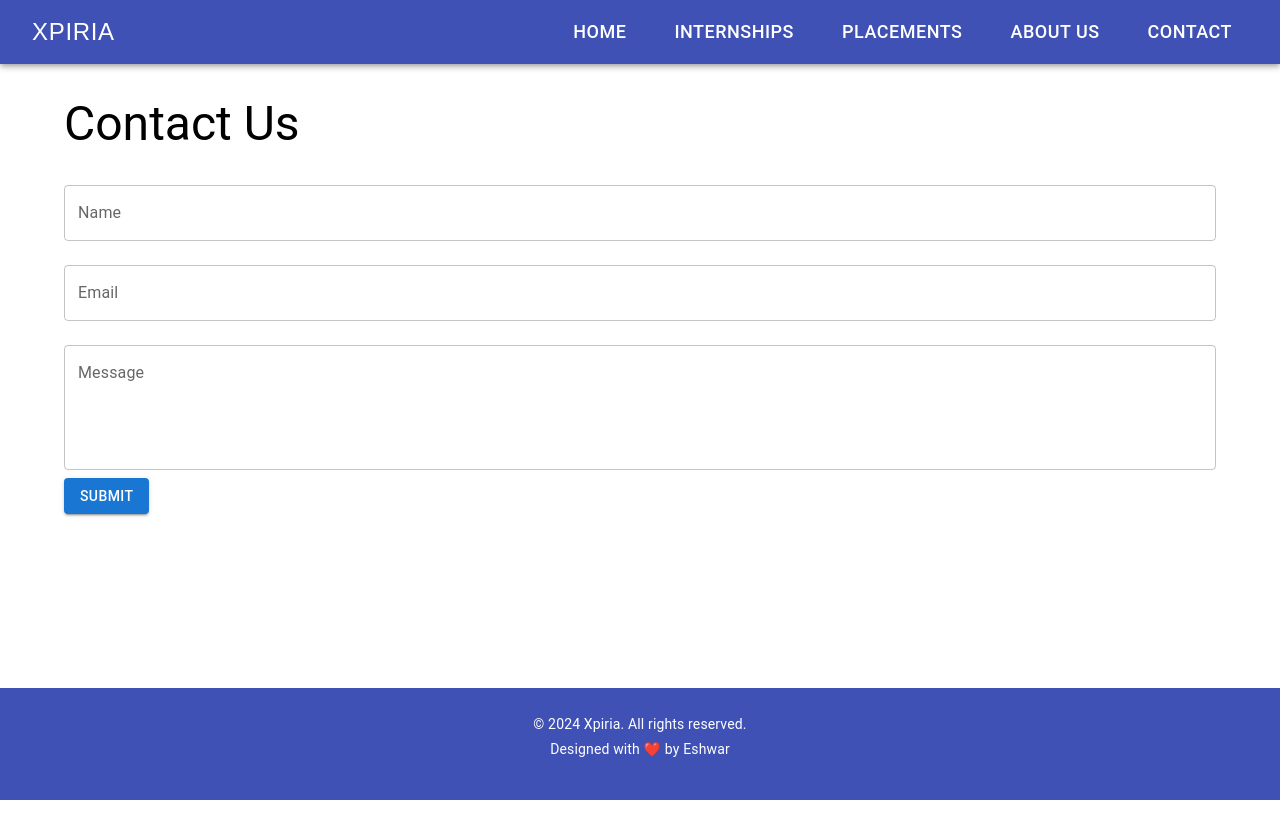
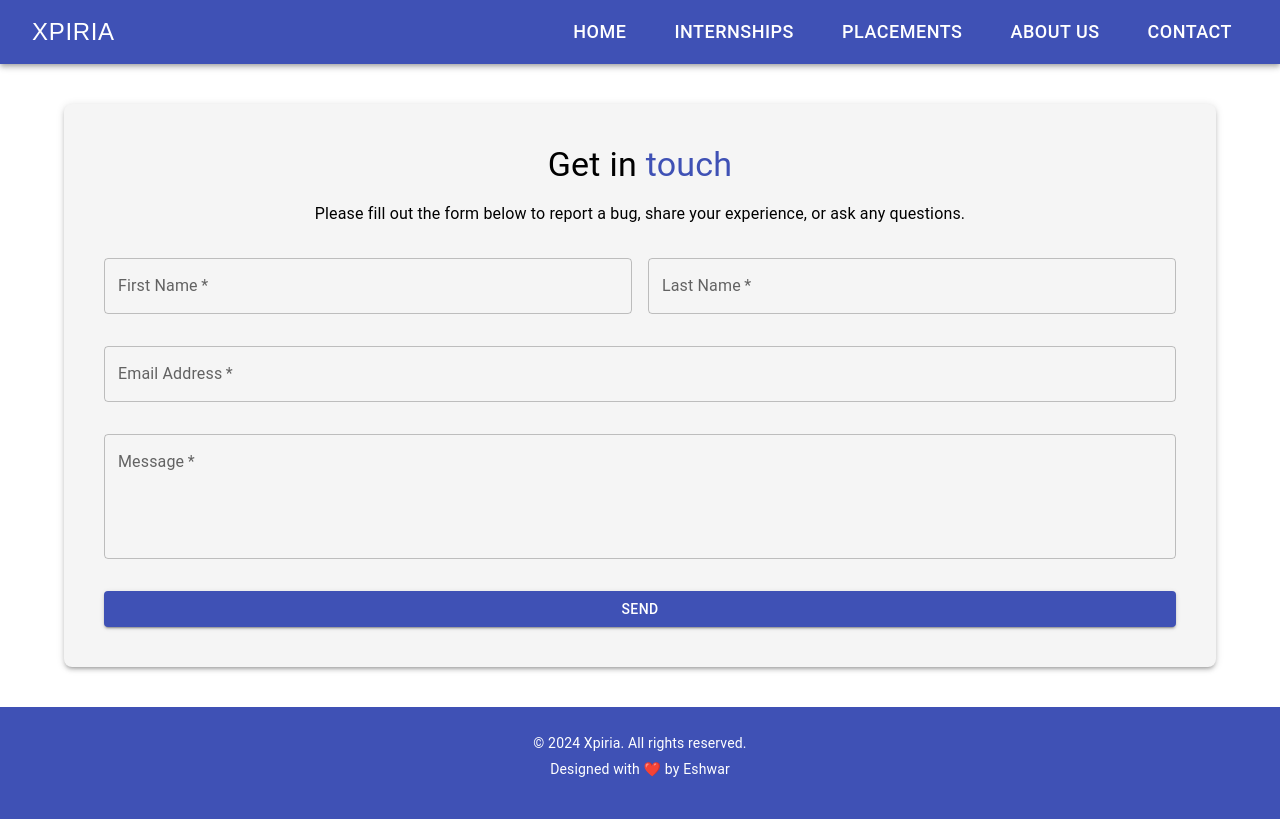
Before and after one commit to eshwar0210/xpiria_frontend, a React (Create React App) app: page /contact in a window 1280 px wide. Built offline with nearby package versions, Linux system fonts and the light colour scheme.

Commit message:
contact us succesful form submission

```diff
--- a/src/pages/Contact.js
+++ b/src/pages/Contact.js
@@ -1,23 +1,143 @@
-// src/pages/Contact.js
-import React from 'react';
-import { Typography, TextField, Button, Box } from '@mui/material';
+import React, { useState } from 'react';
+import { Box, Typography, TextField, Button, Grid } from '@mui/material';
 
-const Contact = () => {
+const ContactUs = () => {
+  // State variables for form inputs and validation
+  const [firstName, setFirstName] = useState('');
+  const [lastName, setLastName] = useState('');
+  const [email, setEmail] = useState('');
+  const [message, setMessage] = useState('');
+  const [emailError, setEmailError] = useState(false);
+
+  const handleSubmit = async (e) => {
+    e.preventDefault();
+
+    // Email validation regex
+    const regex = /^[a-z0-9._%+-]+@[a-z0-9.-]+\.[a-z]{2,}$/;
+    if (!regex.test(email)) {
+      setEmailError(true);
+      return;
+    } else {
+      setEmailError(false);
+    }
+
+    const contactData = {
+      firstName,
+      lastName,
+      email,
+      message,
+    };
+
+    try {
+      const response = await fetch('http://localhost:5000/contact', {
+        method: 'POST',
+        headers: {
+          'Content-Type': 'application/json',
+        },
+        body: JSON.stringify(contactData),
+      });
+
+      if (response.ok) {
+        alert('Message sent successfully!');
+        // Clear form fields after successful submission
+        setFirstName('');
+        setLastName('');
+        setEmail('');
+        setMessage('');
+      } else {
+        alert('Failed to send message. Please try again later.');
+      }
+    } catch (error) {
+      console.error('Error:', error);
+      alert('An error occurred. Please try again later.');
+    }
+  };
+
   return (
-    <Box sx={{ my: 4 }}>
-      <Typography variant="h3" component="h1" gutterBottom>
-        Contact Us
+    <Box
+      component="form"
+      onSubmit={handleSubmit}
+      sx={{
+        my: 5,
+        padding: { xs: '20px', sm: '40px' },
+        backgroundColor: '#f5f5f5',
+        borderRadius: '8px',
+        boxShadow: 3,
+      }}
+    >
+      <Typography variant="h4" sx={{ textAlign: 'center', mb: 2 }}>
+        Get in <span style={{ color: '#3f51b5' }}>touch</span>
       </Typography>
-      <form noValidate autoComplete="off">
-        <TextField label="Name" fullWidth margin="normal" />
-        <TextField label="Email" fullWidth margin="normal" />
-        <TextField label="Message" fullWidth multiline rows={4} margin="normal" />
-        <Button variant="contained" color="primary" type="submit">
-          Submit
-        </Button>
-      </form>
+      <Typography variant="body1" sx={{ textAlign: 'center', mb: 4 }}>
+        Please fill out the form below to report a bug, share your experience, or ask any questions.
+      </Typography>
+      <Grid container spacing={2}>
+        <Grid item xs={12} sm={6}>
+          <TextField
+            fullWidth
+            label="First Name"
+            variant="outlined"
+            required
+            value={firstName}
+            onChange={(e) => setFirstName(e.target.value)}
+            sx={{ mb: 2 }}
+          />
+        </Grid>
+        <Grid item xs={12} sm={6}>
+          <TextField
+            fullWidth
+            label="Last Name"
+            variant="outlined"
+            required
+            value={lastName}
+            onChange={(e) => setLastName(e.target.value)}
+            sx={{ mb: 2 }}
+          />
+        </Grid>
+        <Grid item xs={12}>
+          <TextField
+            fullWidth
+            label="Email Address"
+            type="email"
+            variant="outlined"
+            required
+            value={email}
+            onChange={(e) => setEmail(e.target.value)}
+            error={emailError}
+            helperText={emailError ? "Invalid email address" : ""}
+            sx={{ mb: 2 }}
+          />
+        </Grid>
+        <Grid item xs={12}>
+          <TextField
+            fullWidth
+            label="Message"
+            variant="outlined"
+            multiline
+            rows={4}
+            placeholder="Report a bug, share your experience, or any issues..."
+            required
+            value={message}
+            onChange={(e) => setMessage(e.target.value)}
+            sx={{ mb: 2 }}
+          />
+        </Grid>
+      </Grid>
+      <Button
+        type="submit"
+        variant="contained"
+        sx={{
+          backgroundColor: '#3f51b5',
+          color: 'white',
+          '&:hover': { backgroundColor: '#3f51b5' },
+          mt: 2,
+          width: '100%',
+        }}
+      >
+        Send
+      </Button>
     </Box>
   );
 };
 
-export default Contact;
+export default ContactUs;
```
